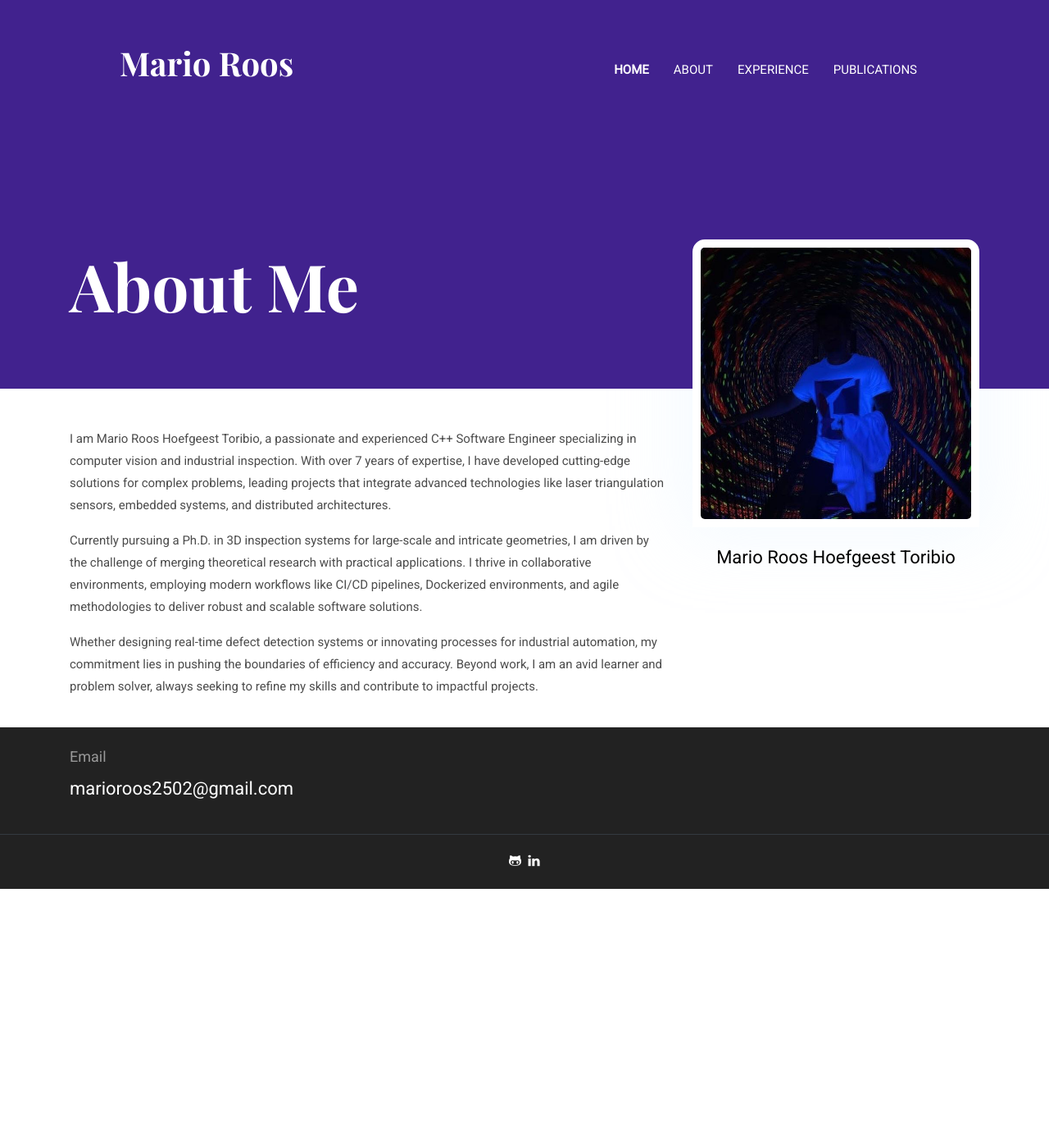
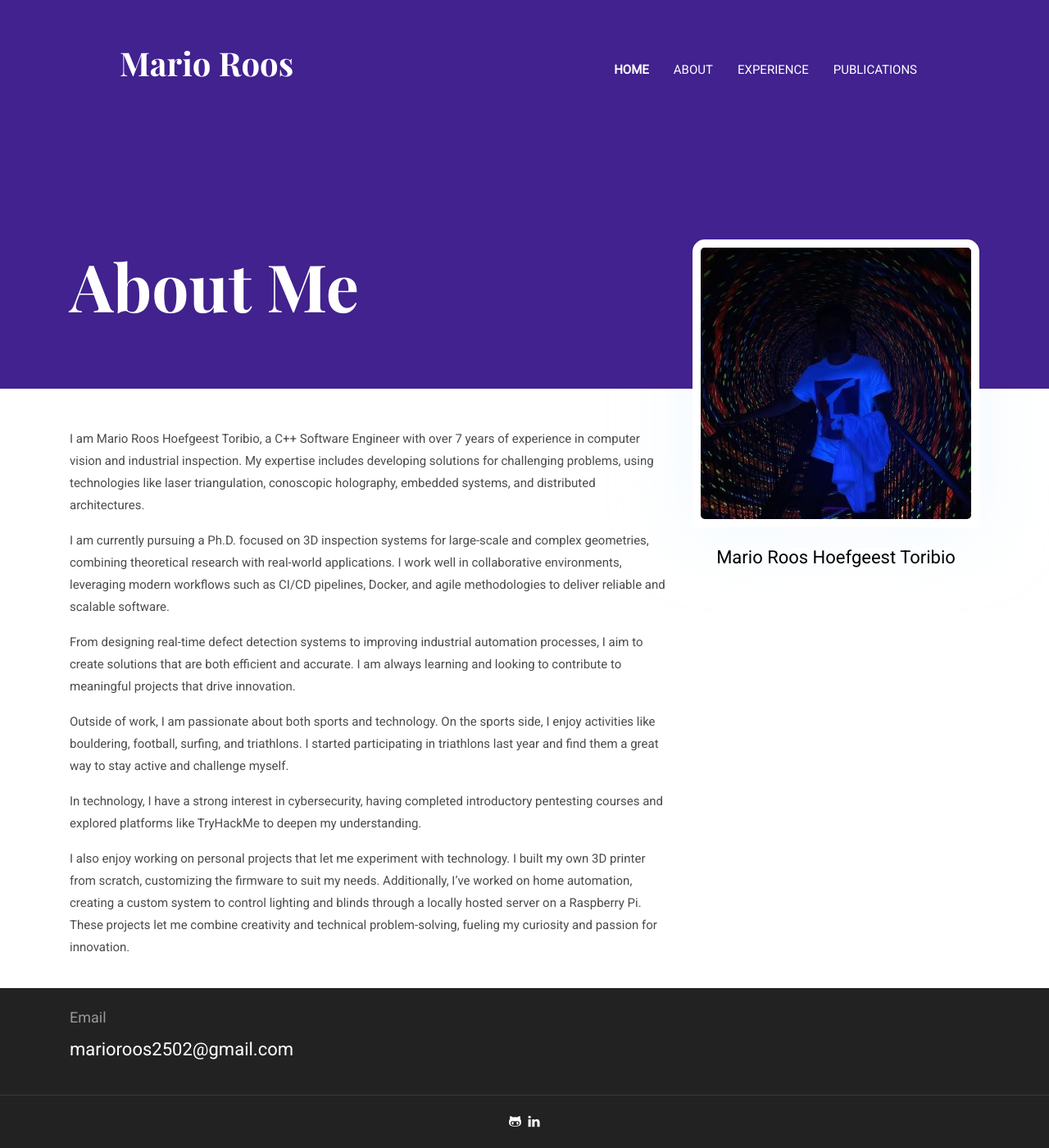
Before and after one commit to mariorht/me, a Jekyll site: the page built from _pages/about.md, in a window 1280 px wide and 1400 px high. Shown: the whole window at 82% size. Built offline with Jekyll 4.4.1, drawn with Linux system fonts in a browser that asks for light colours.

Commit message:
añadidos intereses

```diff
--- a/_pages/about.md
+++ b/_pages/about.md
@@ -6,8 +6,15 @@ image: assets/images/about/author.jpg
 #signature: assets/images/about/signature.png
 ---
 
-I am Mario Roos Hoefgeest Toribio, a passionate and experienced C++ Software Engineer specializing in computer vision and industrial inspection. With over 7 years of expertise, I have developed cutting-edge solutions for complex problems, leading projects that integrate advanced technologies like laser triangulation sensors, embedded systems, and distributed architectures.
+I am Mario Roos Hoefgeest Toribio, a C++ Software Engineer with over 7 years of experience in computer vision and industrial inspection. My expertise includes developing solutions for challenging problems, using technologies like laser triangulation, conoscopic holography, embedded systems, and distributed architectures.
 
-Currently pursuing a Ph.D. in 3D inspection systems for large-scale and intricate geometries, I am driven by the challenge of merging theoretical research with practical applications. I thrive in collaborative environments, employing modern workflows like CI/CD pipelines, Dockerized environments, and agile methodologies to deliver robust and scalable software solutions.
+I am currently pursuing a Ph.D. focused on 3D inspection systems for large-scale and complex geometries, combining theoretical research with real-world applications. I work well in collaborative environments, leveraging modern workflows such as CI/CD pipelines, Docker, and agile methodologies to deliver reliable and scalable software.
 
-Whether designing real-time defect detection systems or innovating processes for industrial automation, my commitment lies in pushing the boundaries of efficiency and accuracy. Beyond work, I am an avid learner and problem solver, always seeking to refine my skills and contribute to impactful projects.
+From designing real-time defect detection systems to improving industrial automation processes, I aim to create solutions that are both efficient and accurate. I am always learning and looking to contribute to meaningful projects that drive innovation.
+
+
+Outside of work, I am passionate about both sports and technology. On the sports side, I enjoy activities like bouldering, football, surfing, and triathlons. I started participating in triathlons last year and find them a great way to stay active and challenge myself.
+
+In technology, I have a strong interest in cybersecurity, having completed introductory pentesting courses and explored platforms like TryHackMe to deepen my understanding.
+
+I also enjoy working on personal projects that let me experiment with technology. I built my own 3D printer from scratch, customizing the firmware to suit my needs. Additionally, I’ve worked on home automation, creating a custom system to control lighting and blinds through a locally hosted server on a Raspberry Pi. These projects let me combine creativity and technical problem-solving, fueling my curiosity and passion for innovation.
```
